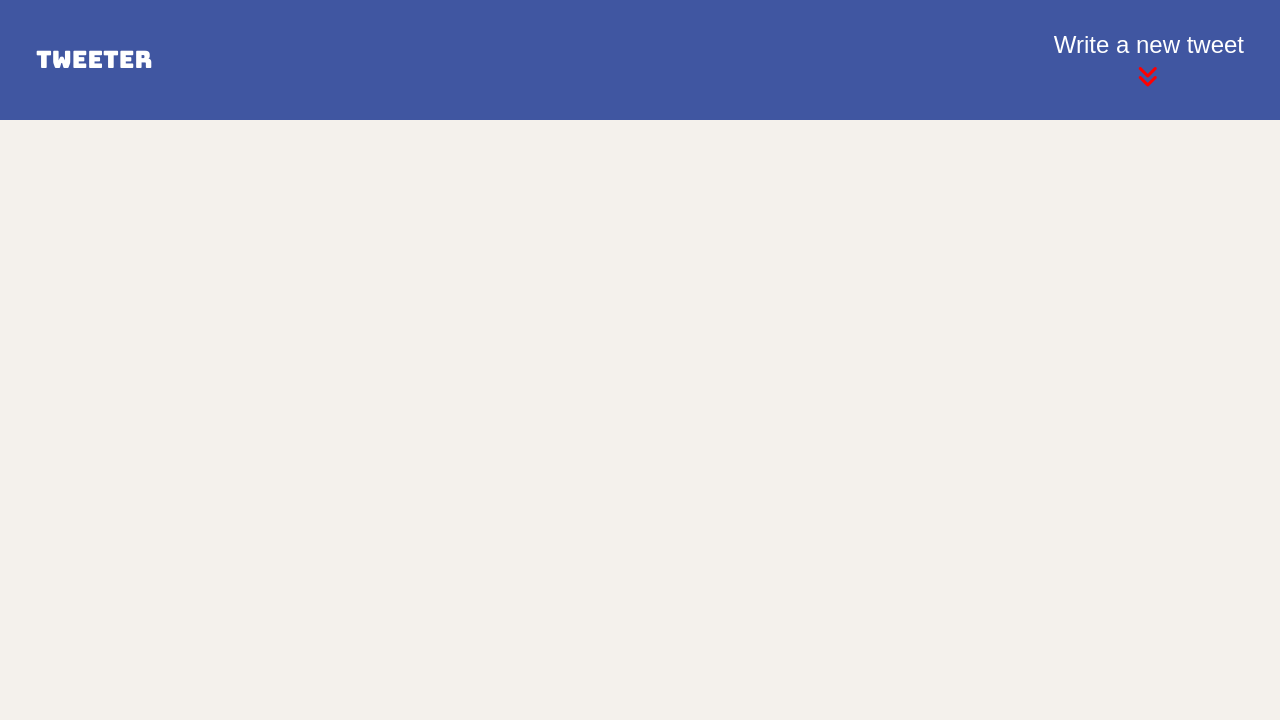
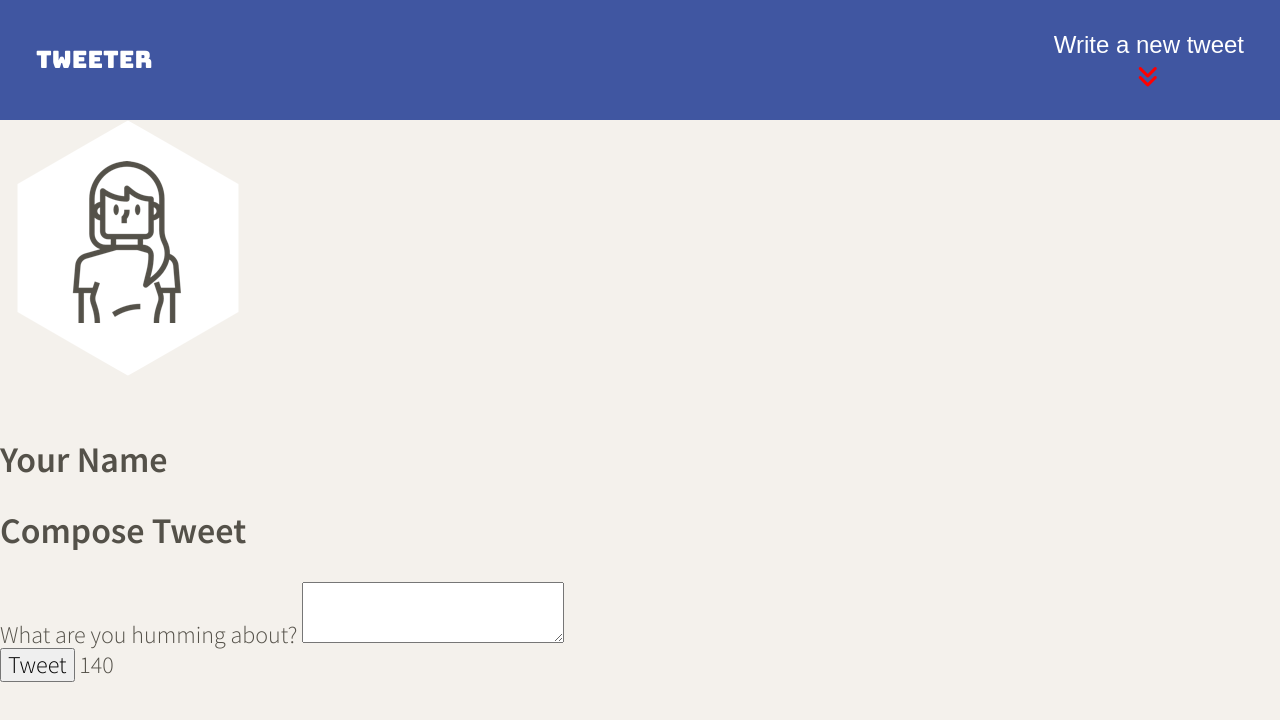
Before and after one commit to sharifhashim/my_tweeter, a website: page public/index.html in a window 1280 px wide. Drawn offline with nearby package versions, Linux system fonts and the light colour scheme.

Commit message:
add new tweet section

```diff
--- a/public/index.html
+++ b/public/index.html
@@ -21,6 +21,9 @@
      <!-- NAV CSS -->
      <link rel="stylesheet" href="/styles/nav.css" type="text/css" />
 
+     <!-- Header CSS -->
+     <link rel="stylesheet" href="/styles/header.css" type="text/css" />
+
     <!-- External JS -->
     <script src="https://ajax.googleapis.com/ajax/libs/jquery/3.4.1/jquery.min.js"></script>
 
@@ -37,8 +40,28 @@
         <div><i class="icon fa-solid fa-angles-down"></i></div>
       </div>
     </nav>
-
+    <header>
+      <div class="avatar">
+          <img src="/images/profile-hex.png">
+      </div>
+      <br>
+      <div>
+          <h2 class="displayName">Your Name</h2>
+      </div>
+  </header>
     <!-- Page-specific (main) content here -->
-    <main class="container"></main>
+    <main class="container">
+      <section class="new-tweet">
+        <h2>Compose Tweet</h2>
+        <form method="POST" action="/tweets">
+          <label for="tweet-text">What are you humming about?</label>
+          <textarea name="text" id="tweet-text"></textarea>
+          <div>
+            <button type="submit">Tweet</button>
+            <output name="counter" class="counter" for="tweet-text">140</output>
+          </div>
+        </form>
+      </section>
+    </main>
   </body>
 </html>
```
Lines whose indentation alone changed are shown as unchanged.
